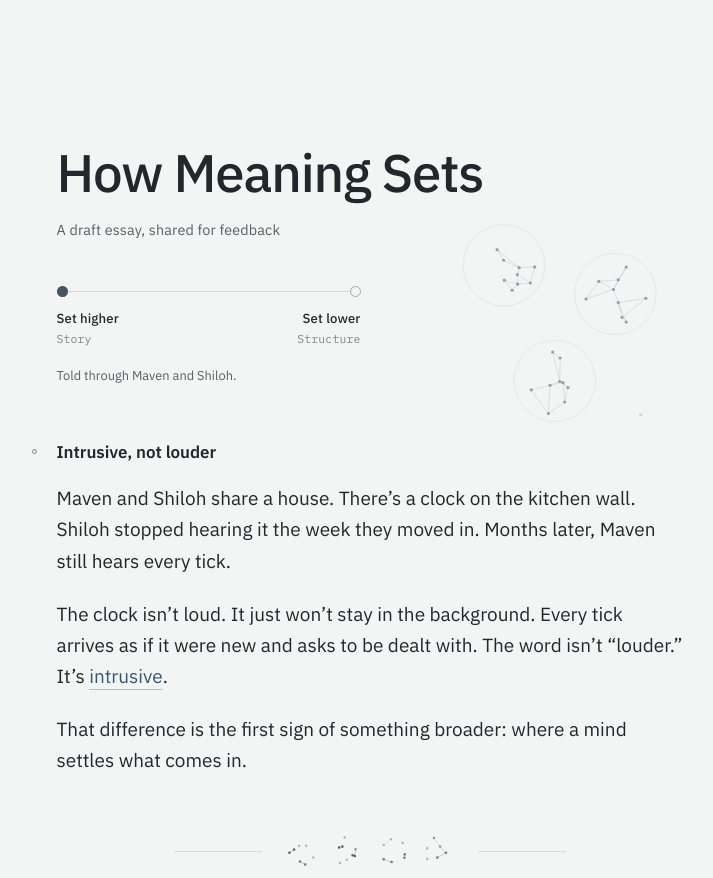
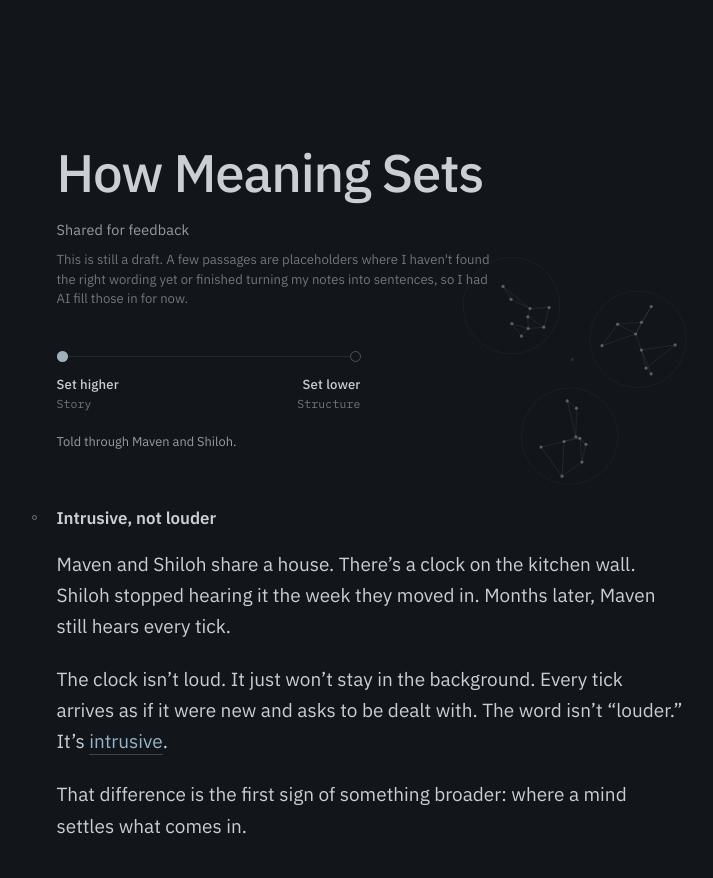
Before and after one commit to sudo-scientist/where-meaning-sets, a plain HTML site: page index.html in a window 1280 px wide. Shown: the top 878 px of the page, without its empty margins (270-983 px from the left). Drawn offline with Linux system fonts and the light colour scheme.

Commit message:
Publish 086b9cb

```diff
--- a/index.html
+++ b/index.html
@@ -9,7 +9,8 @@
 <meta property="og:title" content="How Meaning Sets">
 <meta property="og:description" content="An essay about where meaning settles in a mind, and why minds that settle it at different heights misread each other.">
 <meta property="og:type" content="article">
-<meta name="color-scheme" content="light dark">
+<meta name="color-scheme" content="dark light">
+<meta name="theme-color" content="#121519">
 <link rel="icon" href="favicon.svg" type="image/svg+xml">
 <link rel="preconnect" href="https://fonts.googleapis.com">
 <link rel="preconnect" href="https://fonts.gstatic.com" crossorigin>
@@ -17,6 +18,25 @@
 <script>try{var t=localStorage.getItem("wms-theme");if(t)document.documentElement.setAttribute("data-theme",t)}catch(e){}</script>
 <style>
 :root {
+  --paper: #121519;
+  --raised: #1a1e23;
+  --ink: #c9cfd5;
+  --muted: #959da4;
+  --faint: #6f777e;
+  --rule: #252a30;
+  --line: #4c555d;
+  --accent: #9fb0bb;
+  --term: #93b6cc;
+  --scrim: rgba(0, 0, 0, 0.55);
+  --shadow: 0 10px 30px rgba(0, 0, 0, 0.5), 0 1px 3px rgba(0, 0, 0, 0.45);
+  --sans: "IBM Plex Sans", ui-sans-serif, system-ui, -apple-system, "Segoe UI", sans-serif;
+  --mono: "IBM Plex Mono", ui-monospace, "SF Mono", Menlo, Consolas, monospace;
+  --measure: 33em;
+  --slow: 900ms;
+  --ease: cubic-bezier(.22, .61, .36, 1);
+  color-scheme: dark;
+}
+:root[data-theme="light"] {
   --paper: #f3f4f4;
   --raised: #fbfbfb;
   --ink: #23272b;
@@ -28,43 +48,9 @@
   --term: #2f5a73;
   --scrim: rgba(28, 32, 36, 0.28);
   --shadow: 0 10px 30px rgba(30, 36, 42, 0.10), 0 1px 3px rgba(30, 36, 42, 0.08);
-  --sans: "IBM Plex Sans", ui-sans-serif, system-ui, -apple-system, "Segoe UI", sans-serif;
-  --mono: "IBM Plex Mono", ui-monospace, "SF Mono", Menlo, Consolas, monospace;
-  --measure: 33em;
-  --slow: 900ms;
-  --ease: cubic-bezier(.22, .61, .36, 1);
   color-scheme: light;
 }
-@media (prefers-color-scheme: dark) {
-  :root:not([data-theme="light"]) {
-    --paper: #15181b;
-    --raised: #1d2125;
-    --ink: #dcdfe0;
-    --muted: #a0a7ac;
-    --faint: #7a8288;
-    --rule: #2b3035;
-    --line: #586269;
-    --accent: #aebbc3;
-    --term: #9cc0d6;
-    --scrim: rgba(0, 0, 0, 0.5);
-    --shadow: 0 10px 30px rgba(0, 0, 0, 0.45), 0 1px 3px rgba(0, 0, 0, 0.4);
-    color-scheme: dark;
-  }
-}
-:root[data-theme="dark"] {
-  --paper: #15181b;
-  --raised: #1d2125;
-  --ink: #dcdfe0;
-  --muted: #a0a7ac;
-  --faint: #7a8288;
-  --rule: #2b3035;
-  --line: #586269;
-  --accent: #aebbc3;
-  --term: #9cc0d6;
-  --scrim: rgba(0, 0, 0, 0.5);
-  --shadow: 0 10px 30px rgba(0, 0, 0, 0.45), 0 1px 3px rgba(0, 0, 0, 0.4);
-  color-scheme: dark;
-}
+.draft-note { margin: 0 0 2.4rem; max-width: 34em; font-size: 0.82rem; line-height: 1.5; color: var(--faint); }
 
 *, *::before, *::after { box-sizing: border-box; }
 html { -webkit-text-size-adjust: 100%; scroll-padding-top: 2rem; }
@@ -127,7 +113,7 @@ h1 {
   font: 400 0.9rem/1.5 var(--sans);
   color: var(--muted);
   letter-spacing: 0.01em;
-  margin: 0 0 2.6rem;
+  margin: 0 0 0.6rem;
 }
 
 /* Version scale */
@@ -437,7 +423,7 @@ h1 {
         <button type="button" class="scale-stop" role="radio" data-version="story" aria-checked="true" tabindex="0"><span class="scale-dot" aria-hidden="true"></span><span class="scale-label">Set higher</span></button>
         <button type="button" class="scale-stop" role="radio" data-version="structure" aria-checked="false" tabindex="-1"><span class="scale-dot" aria-hidden="true"></span><span class="scale-label">Set lower</span></button>
       </div>
-    </div><button type="button" class="theme-toggle" data-theme-toggle aria-label="Switch to dark theme"><svg viewBox="0 0 16 16" width="16" height="16" aria-hidden="true"><circle cx="8" cy="8" r="3.4"/><path d="M8 1.5v1.6M8 12.9v1.6M1.5 8h1.6M12.9 8h1.6M3.4 3.4l1.1 1.1M11.5 11.5l1.1 1.1M3.4 12.6l1.1-1.1M11.5 4.5l1.1-1.1"/></svg><span class="theme-label">Dark</span></button></div>
+    </div><button type="button" class="theme-toggle" data-theme-toggle aria-label="Switch to light theme"><svg viewBox="0 0 16 16" width="16" height="16" aria-hidden="true"><circle cx="8" cy="8" r="3.4"/><path d="M8 1.5v1.6M8 12.9v1.6M1.5 8h1.6M12.9 8h1.6M3.4 3.4l1.1 1.1M11.5 11.5l1.1 1.1M3.4 12.6l1.1-1.1M11.5 4.5l1.1-1.1"/></svg><span class="theme-label">Light</span></button></div>
 </nav>
 
 <div class="sheet-scrim" id="sheet-scrim" hidden></div>
@@ -457,7 +443,7 @@ h1 {
         <button type="button" class="scale-stop" role="radio" data-version="story" aria-checked="true" tabindex="0"><span class="scale-dot" aria-hidden="true"></span><span class="scale-label">Set higher</span></button>
         <button type="button" class="scale-stop" role="radio" data-version="structure" aria-checked="false" tabindex="-1"><span class="scale-dot" aria-hidden="true"></span><span class="scale-label">Set lower</span></button>
       </div>
-    </div><button type="button" class="theme-toggle" data-theme-toggle aria-label="Switch to dark theme"><svg viewBox="0 0 16 16" width="16" height="16" aria-hidden="true"><circle cx="8" cy="8" r="3.4"/><path d="M8 1.5v1.6M8 12.9v1.6M1.5 8h1.6M12.9 8h1.6M3.4 3.4l1.1 1.1M11.5 11.5l1.1 1.1M3.4 12.6l1.1-1.1M11.5 4.5l1.1-1.1"/></svg><span class="theme-label">Dark</span></button></div>
+    </div><button type="button" class="theme-toggle" data-theme-toggle aria-label="Switch to light theme"><svg viewBox="0 0 16 16" width="16" height="16" aria-hidden="true"><circle cx="8" cy="8" r="3.4"/><path d="M8 1.5v1.6M8 12.9v1.6M1.5 8h1.6M12.9 8h1.6M3.4 3.4l1.1 1.1M11.5 11.5l1.1 1.1M3.4 12.6l1.1-1.1M11.5 4.5l1.1-1.1"/></svg><span class="theme-label">Light</span></button></div>
 </div>
 
 <canvas class="ambient" id="ambient" aria-hidden="true"></canvas>
@@ -466,7 +452,8 @@ h1 {
   <header class="masthead">
     <canvas class="settle" id="settle" aria-hidden="true"></canvas>
     <h1>How Meaning Sets</h1>
-    <p class="standfirst">A draft essay, shared for feedback</p>
+    <p class="standfirst">Shared for feedback</p>
+    <p class="draft-note">This is still a draft. A few passages are placeholders where I haven't found the right wording yet or finished turning my notes into sentences, so I had AI fill those in for now.</p>
     <div class="scale" id="scale" data-version="story">
       <div class="scale-track" role="radiogroup" aria-label="Where this version sets">
         <span class="scale-line" aria-hidden="true"></span>
@@ -584,7 +571,7 @@ h1 {
 <h2 id="h-back-to-the-start"><span class="num mark" aria-hidden="true"></span>Back to the start</h2>
 <p data-b="0">Maven and Shiloh aren’t a bad match. Neither is careless or oversensitive. They stand at different <span class="nobr"><button type="button" class="term" data-key="height" aria-expanded="false">heights</button>,</span> each reading the other through <span class="nobr"><button type="button" class="term" data-key="units" aria-expanded="false">units</button></span> <span class="nobr"><button type="button" class="term" data-key="crystallize" aria-expanded="false">crystallized</button></span> somewhere else, and each, in their own way, is the other’s clock.</p>
 <p data-b="1">Shiloh doesn’t need to hear the clock as Maven does. He needs to believe her, and then, harder, to see that the clock, the gear on the table and the unexpected guests are one thing: that first week in a foreign country, happening at home. Both of them feel the intrusion, but only Maven can see what’s causing it, so most of the translation falls to her. She doesn’t need perfect words, only good enough ones, from someone willing to meet her partway.</p>
-<p data-b="2">This piece will get crystallized too. The easy version is “Mavens and Shilohs”: two kinds of people, one deep and one shallow, or one difficult and one easy. That would be <span class="nobr"><button type="button" class="term" data-key="vicious-abstraction" aria-expanded="false">vicious abstraction</button>,</span> applied to the model itself. The names are positions on one scale, not kinds of people. Everyone stands lower somewhere, usually in something they’ve spent years on. Some people stand there almost everywhere.</p>
+<p data-b="2">This piece will get crystallized too. The easy version is “Mavens and Shilohs”: two kinds of people, one deep and one shallow, or one difficult and one easy. That would be <span class="nobr"><button type="button" class="term" data-key="vicious-abstraction" aria-expanded="false">vicious abstraction</button>,</span> applied to the model itself. The names are positions on one scale, not kinds of people. Every point on that scale costs something and catches something the others miss. The hard part is noticing where you’re standing.</p>
 <p data-b="3">An idea about how hard meaning is to share is itself hard to share, for the reasons it describes.</p>
 </section>
   </article>
@@ -856,7 +843,7 @@ var WMSMotif = (function () {
   var sysDark = window.matchMedia("(prefers-color-scheme: dark)");
   function effectiveTheme() {
     var t = doc.getAttribute("data-theme");
-    return t || (sysDark.matches ? "dark" : "light");
+    return t || "dark";
   }
   var themeListeners = [];
   function syncThemeButtons() {
```
